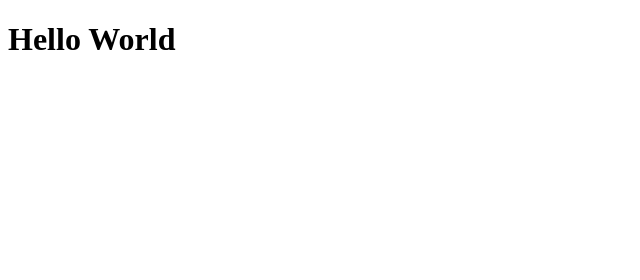
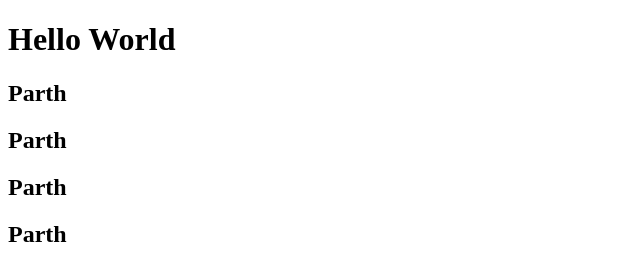
Before and after one commit to koshti-parth/demo, a plain HTML site: page index.html in a window 1280 px wide. Shown: the whole page, without its empty margins (0-640 px from the left). Drawn offline with Linux system fonts and the light colour scheme.

Commit message:
Parth commit

```diff
--- a/index.html
+++ b/index.html
@@ -7,5 +7,9 @@
 </head>
 <body>
     <h1>Hello World</h1>
+    <h2>Parth</h2>
+    <h2>Parth</h2>
+    <h2>Parth</h2>
+    <h2>Parth</h2>
 </body>
 </html>
```
